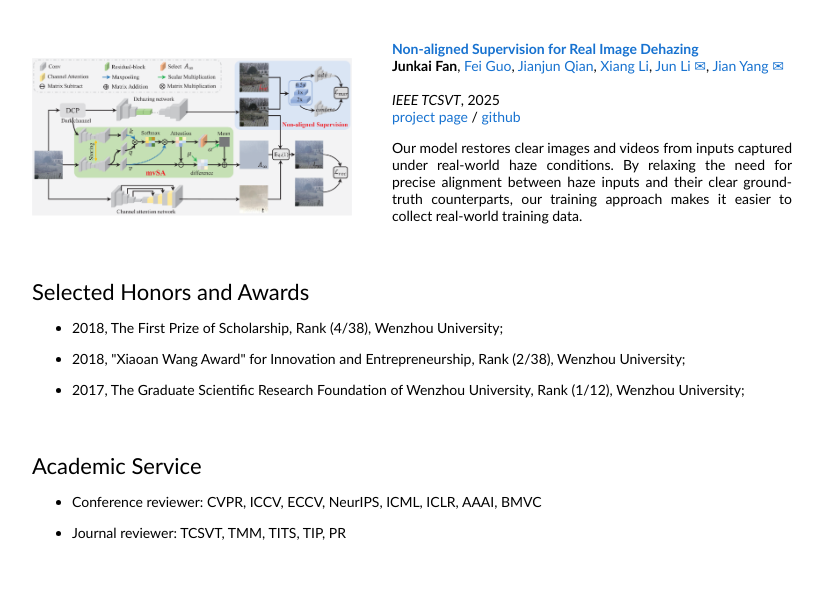
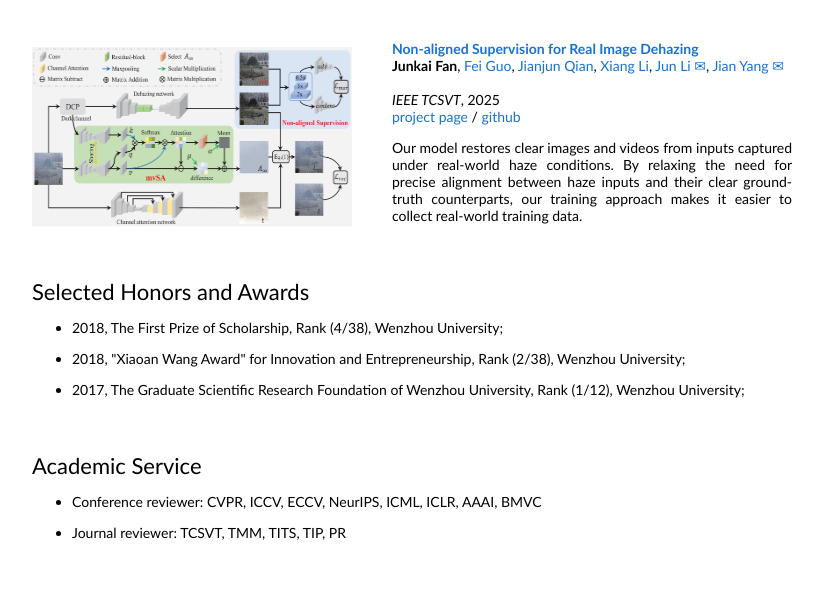
Before and after one commit to fanjunkai1/fanjunkai1.github.io, a plain HTML site: page index.html in a window 1280 px wide. Shown: the part 2884-3486 px from the top of the page, without its empty margins (228-1051 px from the left). Drawn offline with Linux system fonts and the light colour scheme.

Commit message:
Update index.html

```diff
--- a/index.html
+++ b/index.html
@@ -436,7 +436,7 @@
 
               <tr onmouseout="nsdnet_stop()" onmouseover="nsdnet_start()"> <!-- bgcolor="#ffffd0" -->
                 <td style="padding:20px;width:25%;vertical-align:middle">
-                    <img src="images/NSDNet/NSDNet.png" width="320">
+                    <img src="images/NSDNet/NSDNet.png" width="320" height="180">
                 </td>
                 <td style="padding:20px;width:75%;vertical-align:middle">
 
```
